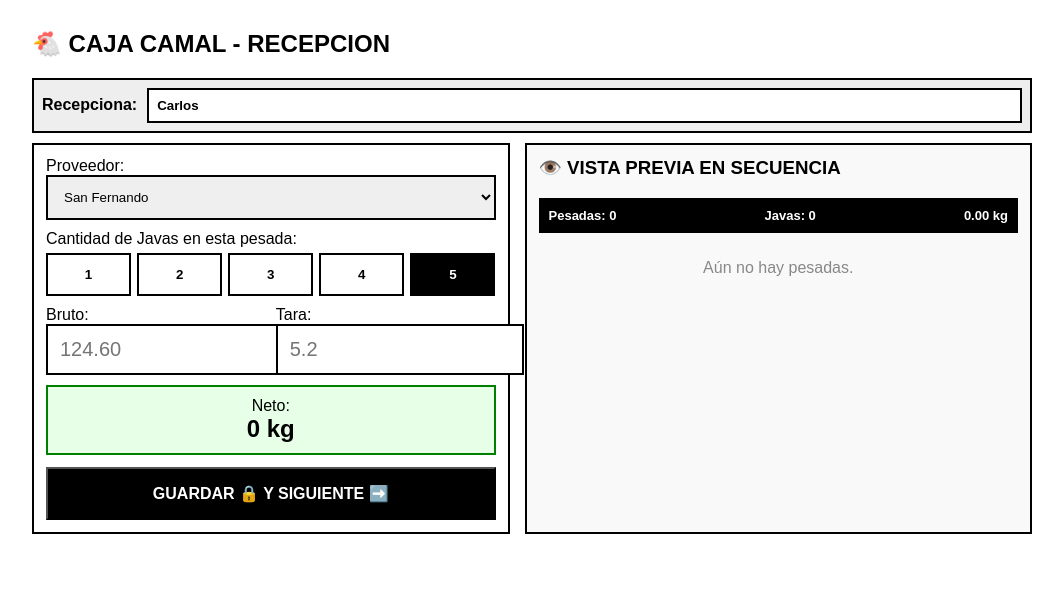
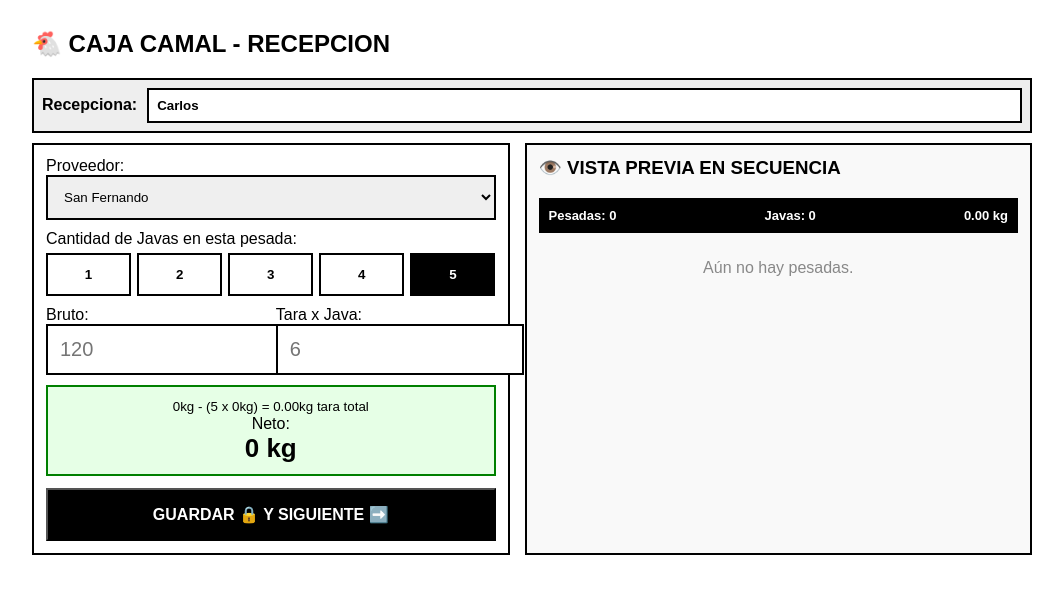
Before and after one commit to alfredoleonardoalfe-png/trescorrales, a Next.js app: page /caja in a window 1280 px wide. Shown: the top 594 px of the page, without its empty margins (108-1171 px from the left). Built offline with nearby package versions, Linux system fonts and the light colour scheme.

Commit message:
Update page.js

```diff
--- a/app/caja/page.js
+++ b/app/caja/page.js
@@ -9,7 +9,8 @@ export default function CajaCamal() {
   const [tara, setTara] = useState("")
   const [lista, setLista] = useState([])
 
-  const pesoNeto = pesoBruto && tara ? (parseFloat(pesoBruto) - parseFloat(tara)).toFixed(2) : pesoBruto || "0"
+  const taraTotal = tara ? parseFloat(tara) * Number(cantJavas) : 0
+  const pesoNeto = pesoBruto ? (parseFloat(pesoBruto) - taraTotal).toFixed(2) : "0"
 
   const guardar = () => {
     if (!pesoBruto) return alert("Pon el peso bruto")
@@ -20,7 +21,8 @@ export default function CajaCamal() {
       proveedor,
       cantJavas,
       pesoBruto: parseFloat(pesoBruto),
-      tara: parseFloat(tara) || 0,
+      taraUnitaria: parseFloat(tara) || 0,
+      taraTotal,
       pesoNeto: parseFloat(pesoNeto),
       hora: new Date().toLocaleTimeString(),
     }
@@ -35,13 +37,10 @@ export default function CajaCamal() {
   return (
     <div style={{ padding: 10, fontFamily: "Arial", maxWidth: 1000, margin: "0 auto" }}>
       <h2>🐔 CAJA CAMAL - RECEPCION</h2>
-
-      {/* AHORA EDITABLE */}
       <div style={{ background: "#eee", padding: 8, marginBottom: 10, border: "2px solid black", display: "flex", alignItems: "center", gap: 10 }}>
         <b>Recepciona:</b>
-        <input value={operativo} onChange={e => setOperativo(e.target.value)} style={{ padding: 8, border: "2px solid black", fontWeight: "bold", flex: 1 }} placeholder="Pon tu nombre" />
+        <input value={operativo} onChange={e => setOperativo(e.target.value)} style={{ padding: 8, border: "2px solid black", fontWeight: "bold", flex: 1 }} />
       </div>
-
       <div style={{ display: "flex", gap: 15, flexWrap: "wrap" }}>
         <div style={{ flex: "1 1 320px", border: "2px solid black", padding: 12 }}>
           <label>Proveedor:</label>
@@ -57,15 +56,16 @@ export default function CajaCamal() {
           <div style={{ display: "flex", gap: 10 }}>
             <div style={{ flex: 1 }}>
               <label>Bruto:</label>
-              <input type="number" value={pesoBruto} onChange={e => setPesoBruto(e.target.value)} placeholder="124.60" style={{ width: "100%", padding: 12, border: "2px solid black", fontSize: 20 }} />
+              <input type="number" value={pesoBruto} onChange={e => setPesoBruto(e.target.value)} placeholder="120" style={{ width: "100%", padding: 12, border: "2px solid black", fontSize: 20 }} />
             </div>
             <div style={{ flex: 1 }}>
-              <label>Tara:</label>
-              <input type="number" value={tara} onChange={e => setTara(e.target.value)} placeholder="5.2" style={{ width: "100%", padding: 12, border: "2px solid black", fontSize: 20 }} />
+              <label>Tara x Java:</label>
+              <input type="number" value={tara} onChange={e => setTara(e.target.value)} placeholder="6" style={{ width: "100%", padding: 12, border: "2px solid black", fontSize: 20 }} />
             </div>
           </div>
           <div style={{ background: "#e6ffe6", padding: 10, marginTop: 10, textAlign: "center", border: "2px solid green" }}>
-            Neto: <br/><b style={{ fontSize: 24 }}>{pesoNeto} kg</b>
+            <small>{pesoBruto || 0}kg - ({cantJavas} x {tara || 0}kg) = {taraTotal.toFixed(2)}kg tara total</small><br/>
+            Neto: <br/><b style={{ fontSize: 26 }}>{pesoNeto} kg</b>
           </div>
           <button onClick={guardar} style={{ width: "100%", padding: 15, background: "black", color: "white", marginTop: 12, fontWeight: "bold", fontSize: 16 }}>GUARDAR 🔒 Y SIGUIENTE ➡️</button>
         </div>
@@ -79,8 +79,8 @@ export default function CajaCamal() {
           <div style={{ maxHeight: 500, overflowY: "auto", marginTop: 10 }}>
             {lista.length === 0 && <p style={{ textAlign: "center", color: "#888" }}>Aún no hay pesadas.</p>}
             {[...lista].reverse().map(item => (
-              <div key={item.id} style={{ background: "white", borderLeft: "5px solid red", border: "1px solid #ccc", padding: 8, marginBottom: 6, display: "flex", justifyContent: "space-between" }}>
-                <div><b>#{item.nro}</b> - {item.cantJavas} javas - {item.operativo}<br/><small>{item.proveedor} - {item.hora}</small></div>
+              <div key={item.id} style={{ background: "white", borderLeft: "5px solid red", border: "1px solid #ccc", padding: 8, marginBottom: 6, display: "flex", justifyContent: "space-between", fontSize: 13 }}>
+                <div><b>#{item.nro}</b> - {item.cantJavas}j x {item.taraUnitaria}kg - {item.operativo}<br/><small>{item.pesoBruto}kg - {item.taraTotal}kg = <b>{item.pesoNeto}kg</b></small></div>
                 <div style={{ textAlign: "right" }}><b style={{ color: "red" }}>{item.pesoNeto} kg</b><br/><small>🔒 BLOQUEADO</small></div>
               </div>
             ))}
```
